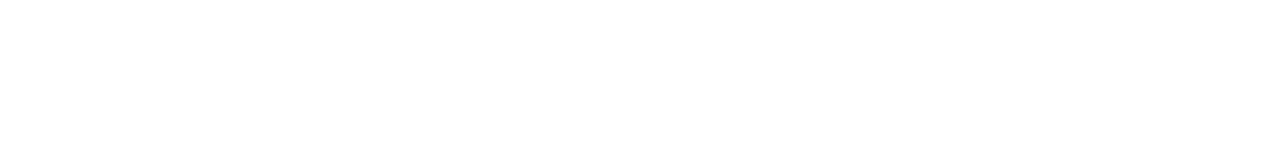
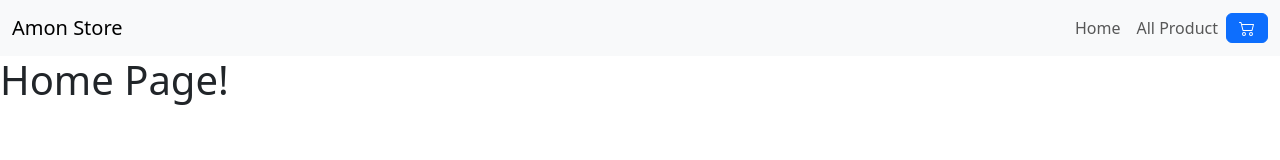
Before and after one commit to AKNov30/Ecommerce-Amon, a plain HTML site: page HomePage.html in a window 1280 px wide. Drawn offline with nearby package versions, Linux system fonts and the light colour scheme.

Commit message:
add navbar

```diff
--- a/HomePage.html
+++ b/HomePage.html
@@ -1 +1,41 @@
 <!-- หน้าแรก -->
+<!doctype html>
+<html lang="en">
+  <head>
+    <meta charset="utf-8">
+    <meta name="viewport" content="width=device-width, initial-scale=1">
+    <title>Bootstrap demo</title>
+    <link href="https://cdn.jsdelivr.net/npm/bootstrap@5.3.3/dist/css/bootstrap.min.css" rel="stylesheet" integrity="sha384-QWTKZyjpPEjISv5WaRU9OFeRpok6YctnYmDr5pNlyT2bRjXh0JMhjY6hW+ALEwIH" crossorigin="anonymous">
+    <link rel="stylesheet" href="styles.css">
+</head>
+  <body>
+
+    <nav class="navbar navbar-expand-lg bg-body-tertiary ">
+        <div class="container-fluid">
+          <a class="navbar-brand " href="#">Amon Store</a>
+          <button class="navbar-toggler" type="button" data-bs-toggle="collapse" data-bs-target="#navbarSupportedContent" aria-controls="navbarSupportedContent" aria-expanded="false" aria-label="Toggle navigation">
+            <span class="navbar-toggler-icon"></span>
+          </button>
+          <div class="collapse navbar-collapse " id="navbarSupportedContent">
+            <ul class="navbar-nav mb-2 mb-lg-0 ms-auto">
+              <li class="nav-item">
+                <a class="nav-link" aria-current="page" href="#">Home</a>
+              </li>
+              <li class="nav-item">
+                <a class="nav-link" href="#">All Product</a>
+              </li>
+            </ul>
+            <button type="button" class="btn btn-primary d-flex">
+                <svg xmlns="http://www.w3.org/2000/svg" width="16" height="16" fill="currentColor" class="bi bi-cart2" viewBox="0 0 16 16">
+                    <path d="M0 2.5A.5.5 0 0 1 .5 2H2a.5.5 0 0 1 .485.379L2.89 4H14.5a.5.5 0 0 1 .485.621l-1.5 6A.5.5 0 0 1 13 11H4a.5.5 0 0 1-.485-.379L1.61 3H.5a.5.5 0 0 1-.5-.5M3.14 5l1.25 5h8.22l1.25-5zM5 13a1 1 0 1 0 0 2 1 1 0 0 0 0-2m-2 1a2 2 0 1 1 4 0 2 2 0 0 1-4 0m9-1a1 1 0 1 0 0 2 1 1 0 0 0 0-2m-2 1a2 2 0 1 1 4 0 2 2 0 0 1-4 0"/>
+                </svg>
+            </button>
+          </div>
+        </div>
+      </nav>
+
+
+    <h1>Home Page!</h1>
+    <script src="https://cdn.jsdelivr.net/npm/bootstrap@5.3.3/dist/js/bootstrap.bundle.min.js" integrity="sha384-YvpcrYf0tY3lHB60NNkmXc5s9fDVZLESaAA55NDzOxhy9GkcIdslK1eN7N6jIeHz" crossorigin="anonymous"></script>
+  </body>
+</html>
```
Also changed, not shown: CartPage.html (+1 -0 lines), CheckoutPage.html (+1 -0 lines), ProductPage.html (+1 -0 lines), script.js (added).
